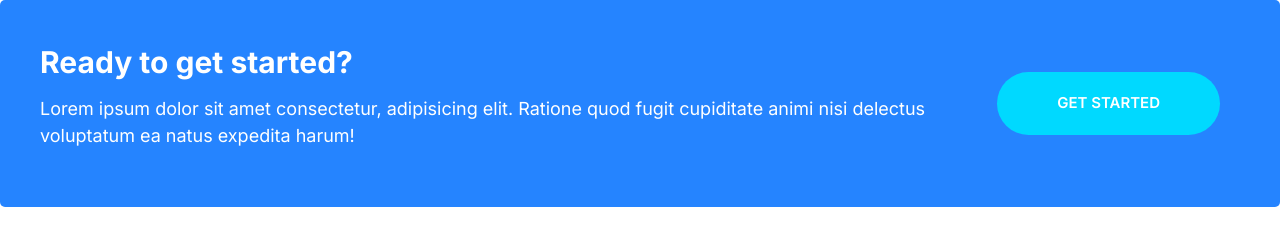
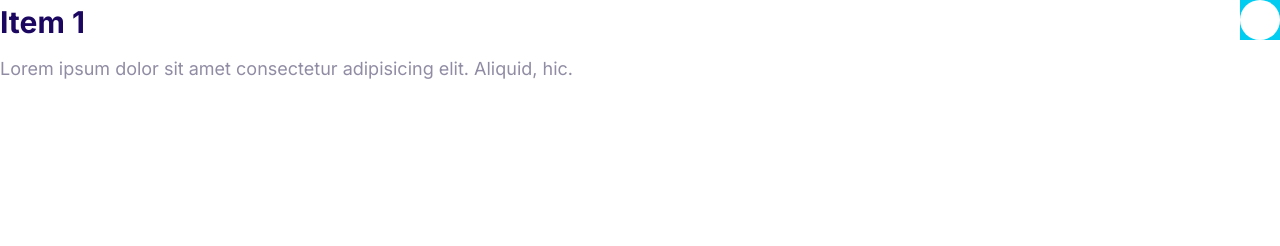
Before and after one commit to Hend-Web/hendo, a plain HTML site: page index.html in a window 1280 px wide. Drawn offline with Linux system fonts and the light colour scheme.

Commit message:
Collapsibles components.

```diff
--- a/css/styles.css
+++ b/css/styles.css
@@ -144,7 +144,7 @@ a{
     fill: #fff;
 }
 .icon-container{
-    background: #f3fafa;
+    background: #f3f3f3;
     width: 64px;
     height: 64px;
     border-radius: 100%;
@@ -439,3 +439,30 @@ a{
         margin: 0 2rem;
     }
 }
+/* Collapsibles */
+.collapsible-header{
+    display: flex;
+    justify-content: space-between;
+}
+.collapsible-heading{
+    margin-top: 0;
+    font-size: 3rem;
+}
+.collapsible-chevron{
+    background: #02cdf1;
+    transform: rotate(-90deg);
+    transition: transform 0.3s;
+}
+.collapsible-content{
+    max-height: 0;
+    overflow: hidden;
+    opacity: 0;
+    transition: all .3s;
+}
+.collapsible-expanded .collapsible-chevron{
+    transform: rotate(0);
+}
+.collapsible-expanded .collapsible-content{
+    max-height: 100vh;
+    opacity: 1;
+}
--- a/index.html
+++ b/index.html
@@ -12,17 +12,17 @@
       <link rel="stylesheet" href="css/styles.css">
   </head>
   <body>
-    <div class="callout callout-primary">
-      <div class="grid grid-1x2">
-        <div class="callout-content">
-          <h2 class="callout-heading">Ready to get started?</h2>
-          <p>
-            Lorem ipsum dolor sit amet consectetur, adipisicing elit.
-            Ratione quod fugit cupiditate animi nisi delectus voluptatum ea natus expedita harum!
-          </p>
-        </div>
-        <a href="#" class="btn btn--secondary btn-stretched">Get started</a>
+    <div class="collapsible collapsible-expanded">
+      <header class="collapsible-header">
+        <h2 class="collapsible-heading">Item 1</h2>
+        <svg class="icon icon-white collapsible-chevron">
+          <use xlink:href="images/sprite.svg#chevron"></use>
+        </svg>
+      </header>
+      <div class="collapsible-content">
+        Lorem ipsum dolor sit amet consectetur adipisicing elit. Aliquid, hic.
       </div>
     </div>
+    <script src="js/main.js"></script>
   </body>
 </html>
--- /dev/null
+++ b/js/main.js
@@ -0,0 +1,6 @@
+const collapsibles = document.querySelectorAll(".collapsible");
+collapsibles.forEach((item) =>
+  item.addEventListener("click", function () {
+    this.classList.toggle("collapsible-expanded");
+  })
+);
```
Also changed, not shown: components/collapsibles.html (added, +15 -0 lines).
